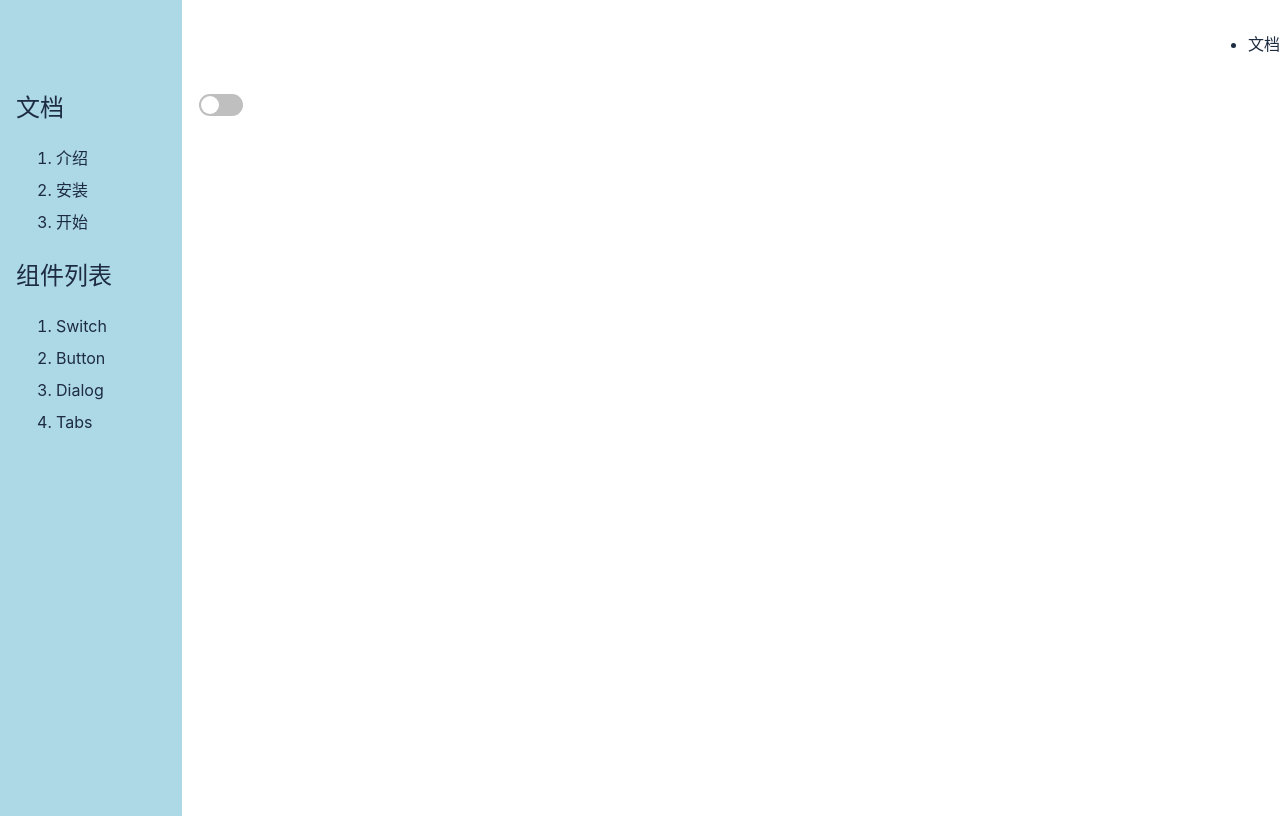
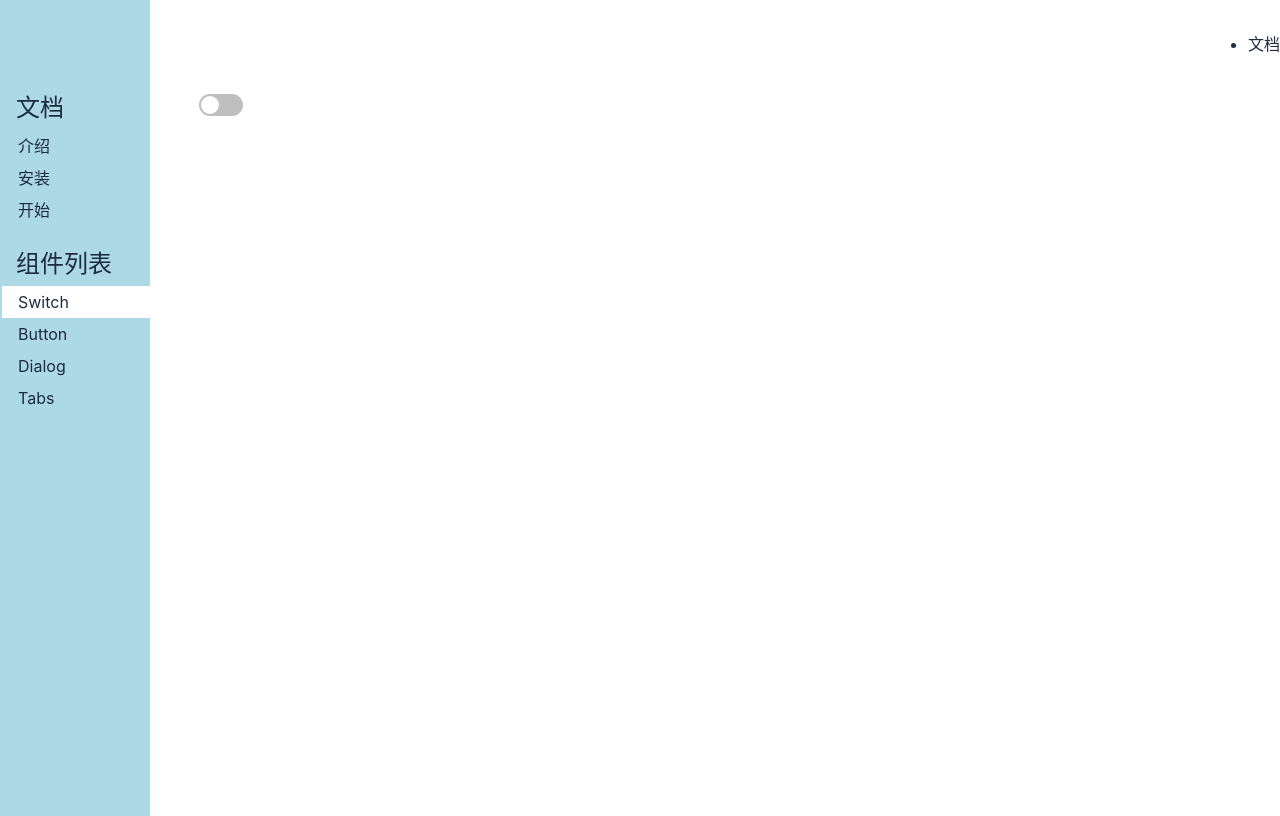
Before and after one commit to YUQIAN3/webPage-1, a Vue app: page /#/doc/switch in a window 1280 px wide. Built offline with nearby package versions, Linux system fonts and the light colour scheme.

Commit message:
复杂的高亮

```diff
--- a/src/index.scss
+++ b/src/index.scss
@@ -2,10 +2,6 @@ a {
   color: inherit;
   cursor: pointer;
   text-decoration: none;
-  &:hover {
-    text-decoration: underline;//鼠标附上去有下划线
-    cursor: pointer;
-  }
   }
   h1,h2,h3,h4,h5,h6{
     font-weight: normal;
--- a/src/views/Doc.vue
+++ b/src/views/Doc.vue
@@ -51,9 +51,7 @@ export default {
 }
 </script>
 <style lang="scss" scoped>
-  router-link-active{
-    text-decoration: underline;
-  }
+
   .layout{
     display: flex;
     flex-direction: column;
@@ -84,7 +82,7 @@ export default {
 aside {
   background: lightblue;
   width: 150px;
-  padding: 16px;
+  padding: 16px 0;
   position: fixed;
     padding-top: 70px;
     top: 0px;
@@ -92,10 +90,19 @@ aside {
     height:100%;
   > h2 {
     margin-bottom: 4px;
+    padding:0 16px;
   }
   > ol {
+   margin:0 -38px;
     > li {
-      padding: 4px 0;
+      >a{
+        display: block;
+       padding: 4px 16px;
+      }
+      .router-link-active{
+       background: white;
+
+  }
     }
   }
 }
```
